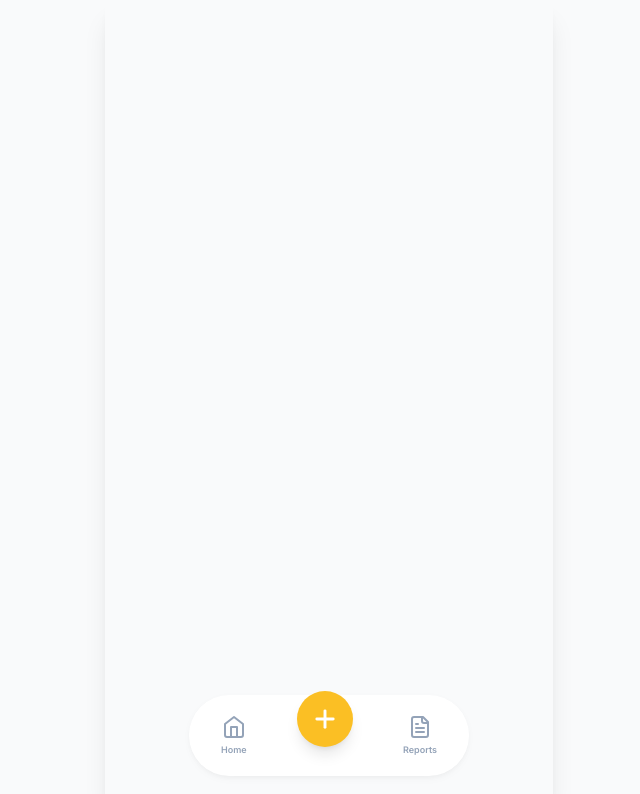
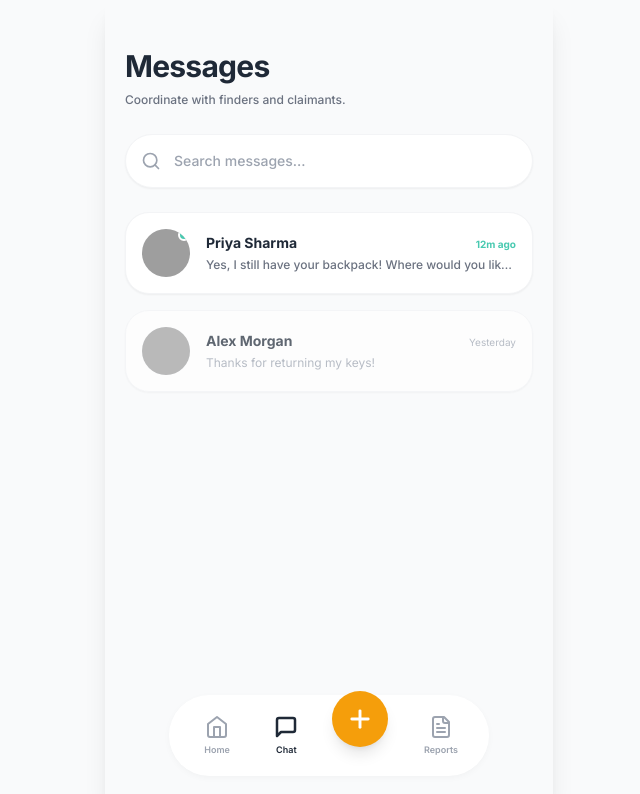
Before and after one commit to gurutejhegde/reclaim, a React (Vite) app: page /messages in a window 1280 px wide. Before the commit this address had no page. Shown: the top 794 px of the page, without its empty margins (311-951 px from the left). Built offline with nearby package versions, Linux system fonts and the light colour scheme; grey boxes are pictures that could not be loaded.

Commit message:
feat: did the basic ui design

```diff
--- a/src/App.jsx
+++ b/src/App.jsx
@@ -2,6 +2,7 @@ import React from 'react'
 import { BrowserRouter as Router, Routes, Route } from 'react-router-dom'
 import Home from './pages/Home'
 import ItemDetails from './pages/ItemDetails'
+import Messages from './pages/Messages'
 import BottomNav from './components/BottomNav'
 
 function App() {
@@ -13,6 +14,7 @@ function App() {
           <Routes>
             <Route path="/" element={<Home />} />
             <Route path="/item/:id" element={<ItemDetails />} />
+            <Route path="/messages" element={<Messages />} />
             {/* Future routes: /report, /my-reports */}
           </Routes>
         </main>
--- a/src/components/BottomNav.jsx
+++ b/src/components/BottomNav.jsx
@@ -1,32 +1,35 @@
 import React from 'react'
-import { Home, Plus, FileText } from 'lucide-react'
+import { Home, MessageSquare, Plus, FileText } from 'lucide-react'
 import { useLocation, useNavigate } from 'react-router-dom'
-import { motion } from 'framer-motion'
 
 export default function BottomNav() {
   const location = useLocation()
   const navigate = useNavigate()
 
   return (
-    <motion.div
-      initial={{ y: 100 }} animate={{ y: 0 }}
-      className="fixed bottom-6 left-0 right-0 px-6 flex justify-center z-50"
-    >
-      <div className="bg-white shadow-card rounded-full px-6 py-3 flex items-center justify-between w-full max-w-[280px]">
-        <button onClick={() => navigate('/')} className="flex flex-col items-center p-2 group">
-          <Home className={`w-6 h-6 transition-colors ${location.pathname === '/' ? 'text-slate-900' : 'text-slate-400 group-hover:text-slate-600'}`} strokeWidth={location.pathname === '/' ? 2.5 : 2} />
-          <span className={`text-[9px] mt-1 font-semibold ${location.pathname === '/' ? 'text-slate-900' : 'text-slate-400'}`}>Home</span>
+    <div className="fixed bottom-6 left-0 right-0 px-6 flex justify-center z-50">
+      <div className="bg-white shadow-card rounded-full px-6 py-3 flex items-center justify-between w-full max-w-[320px]">
+
+        <button onClick={() => navigate('/')} className="flex flex-col items-center p-2 group w-12">
+          <Home className={`w-6 h-6 transition-colors ${location.pathname === '/' ? 'text-gray-800' : 'text-gray-400 group-hover:text-gray-600'}`} strokeWidth={location.pathname === '/' ? 2.5 : 2} />
+          <span className={`text-[9px] mt-1 font-semibold ${location.pathname === '/' ? 'text-gray-800' : 'text-gray-400'}`}>Home</span>
         </button>
 
-        <button onClick={() => navigate('/report')} className="bg-primary text-white rounded-full w-14 h-14 flex items-center justify-center shadow-lg transform -translate-y-4 active:scale-95 transition-all">
+        <button onClick={() => navigate('/messages')} className="flex flex-col items-center p-2 group w-12">
+          <MessageSquare className={`w-6 h-6 transition-colors ${location.pathname === '/messages' ? 'text-gray-800' : 'text-gray-400 group-hover:text-gray-600'}`} strokeWidth={location.pathname === '/messages' ? 2.5 : 2} />
+          <span className={`text-[9px] mt-1 font-semibold ${location.pathname === '/messages' ? 'text-gray-800' : 'text-gray-400'}`}>Chat</span>
+        </button>
+
+        <button onClick={() => navigate('/report')} className="bg-primary hover:bg-primary-dark text-white rounded-full w-14 h-14 flex items-center justify-center shadow-lg transform -translate-y-4 active:scale-95 transition-all">
           <Plus className="w-7 h-7" strokeWidth={2.5} />
         </button>
 
-        <button onClick={() => navigate('/my-reports')} className="flex flex-col items-center p-2 group">
-          <FileText className={`w-6 h-6 transition-colors ${location.pathname === '/my-reports' ? 'text-slate-900' : 'text-slate-400 group-hover:text-slate-600'}`} strokeWidth={location.pathname === '/my-reports' ? 2.5 : 2} />
-          <span className={`text-[9px] mt-1 font-semibold ${location.pathname === '/my-reports' ? 'text-slate-900' : 'text-slate-400'}`}>Reports</span>
+        <button onClick={() => navigate('/my-reports')} className="flex flex-col items-center p-2 group w-12 ml-2">
+          <FileText className={`w-6 h-6 transition-colors ${location.pathname === '/my-reports' ? 'text-gray-800' : 'text-gray-400 group-hover:text-gray-600'}`} strokeWidth={location.pathname === '/my-reports' ? 2.5 : 2} />
+          <span className={`text-[9px] mt-1 font-semibold ${location.pathname === '/my-reports' ? 'text-gray-800' : 'text-gray-400'}`}>Reports</span>
         </button>
+
       </div>
-    </motion.div>
+    </div>
   )
 }
--- /dev/null
+++ b/src/pages/Messages.jsx
@@ -0,0 +1,54 @@
+import React from 'react'
+import { Search } from 'lucide-react'
+
+export default function Messages() {
+  return (
+    <div className="px-5 pt-12 pb-32 space-y-6 max-w-md mx-auto">
+      <header>
+        <h1 className="text-3xl font-black text-gray-800 tracking-tight">Messages</h1>
+        <p className="text-xs text-gray-500 font-medium mt-1.5 leading-relaxed">Coordinate with finders and claimants.</p>
+      </header>
+
+      {/* Search */}
+      <div className="relative flex items-center w-full">
+        <Search className="absolute left-4 w-5 h-5 text-gray-400" />
+        <input
+          type="text"
+          placeholder="Search messages..."
+          className="w-full bg-white shadow-sm border border-gray-100 rounded-full py-4 pl-12 pr-4 text-sm font-medium focus:outline-none focus:ring-2 focus:ring-primary/30"
+        />
+      </div>
+
+      <div className="flex flex-col gap-4 mt-4">
+        {/* Mock Message Item */}
+        <div className="bg-white p-4 rounded-3xl shadow-sm border border-gray-100 flex items-center gap-4 cursor-pointer active:scale-[0.98] transition-transform">
+          <div className="w-12 h-12 rounded-full bg-gray-100 overflow-hidden flex-shrink-0 relative">
+            <img src="https://images.unsplash.com/photo-1494790108377-be9c29b29330?auto=format&fit=crop&w=150&q=80" alt="Avatar" className="w-full h-full object-cover"/>
+            <div className="absolute top-0 right-0 w-3 h-3 bg-secondary rounded-full border-2 border-white"></div>
+          </div>
+          <div className="flex-1 overflow-hidden">
+            <div className="flex justify-between items-baseline mb-1">
+              <h3 className="font-bold text-gray-800 text-sm">Priya Sharma</h3>
+              <span className="text-[10px] font-bold text-secondary">12m ago</span>
+            </div>
+            <p className="text-xs text-gray-500 truncate font-medium">Yes, I still have your backpack! Where would you like to meet?</p>
+          </div>
+        </div>
+
+        {/* Mock Message Item 2 */}
+        <div className="bg-white p-4 rounded-3xl shadow-sm border border-gray-100 flex items-center gap-4 cursor-pointer opacity-70 active:scale-[0.98] transition-transform">
+          <div className="w-12 h-12 rounded-full bg-gray-100 overflow-hidden flex-shrink-0">
+            <img src="https://images.unsplash.com/photo-1599566150163-29194dcaad36?auto=format&fit=crop&w=150&q=80" alt="Avatar" className="w-full h-full object-cover"/>
+          </div>
+          <div className="flex-1 overflow-hidden">
+            <div className="flex justify-between items-baseline mb-1">
+              <h3 className="font-bold text-gray-800 text-sm">Alex Morgan</h3>
+              <span className="text-[10px] text-gray-400">Yesterday</span>
+            </div>
+            <p className="text-xs text-gray-400 truncate">Thanks for returning my keys!</p>
+          </div>
+        </div>
+      </div>
+    </div>
+  )
+}
--- a/tailwind.config.js
+++ b/tailwind.config.js
@@ -9,28 +9,27 @@ export default {
       colors: {
         background: '#F9FAFB',
         primary: {
-          DEFAULT: '#FBBF24', // Sophisticated Gold/Yellow
-          light: '#FDE68A',
-          dark: '#F59E0B',
+          DEFAULT: '#F59E0B', // Orange/Amber
+          dark: '#D97706',
         },
         secondary: {
-          DEFAULT: '#14B8A6', // Teal for accents
+          DEFAULT: '#48C9B0', // Teal
+          dark: '#1ABC9C',
         },
         lost: {
-          bg: '#FFE4E6', // Muted Rose background
-          text: '#E11D48', // Deep Rose text
+          bg: '#FEF3C7',
+          text: '#D97706',
         },
         found: {
-          bg: '#D1FAE5', // Muted Emerald background
-          text: '#059669', // Deep Emerald text
+          bg: '#E6FFFA',
+          text: '#0D9488',
         }
       },
       fontFamily: {
         sans: ['Inter', 'system-ui', 'sans-serif'],
       },
       boxShadow: {
-        'card': '0 2px 8px -2px rgba(0, 0, 0, 0.05), 0 4px 12px -4px rgba(0, 0, 0, 0.05)',
-        'card-hover': '0 10px 24px -4px rgba(0, 0, 0, 0.08), 0 8px 16px -6px rgba(0, 0, 0, 0.04)',
+        'card': '0 2px 8px -2px rgba(0, 0, 0, 0.05)',
       }
     },
   },
```
Also changed, not shown: src/pages/Home.jsx (+33 -34 lines), src/pages/ItemDetails.jsx (+23 -18 lines).
